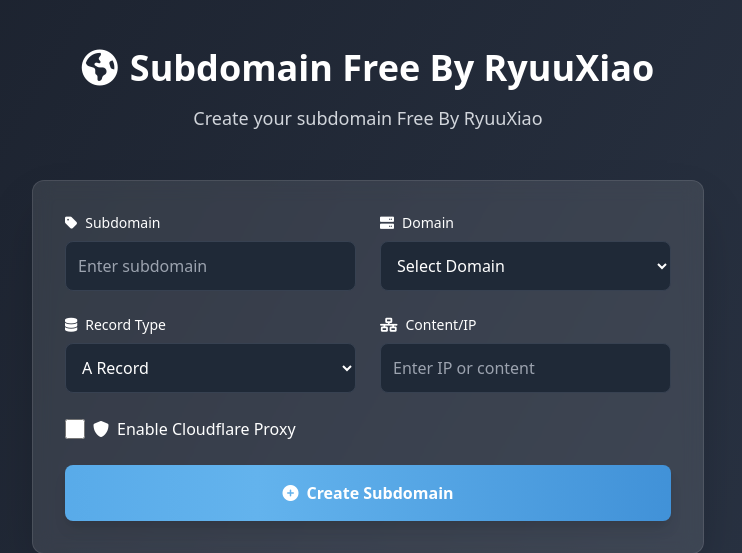
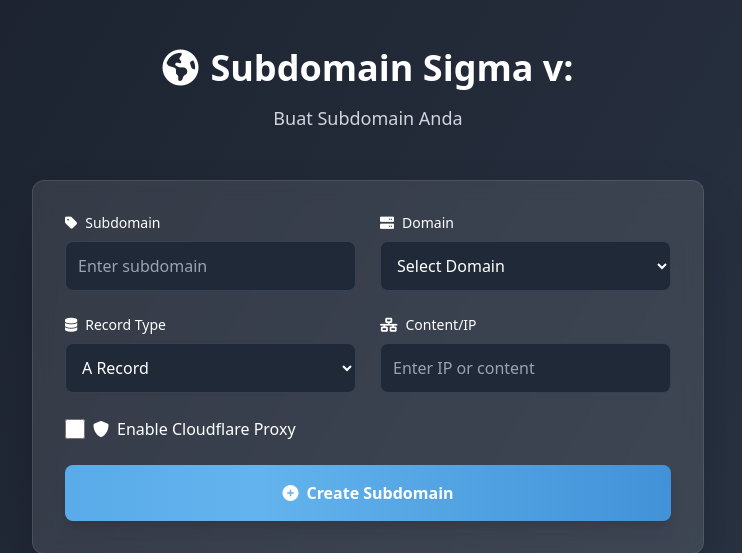
Before and after one commit to Asep-Yanto/subdo-creator, a Flask app: page / in a window 1280 px wide. Shown: the top 553 px of the page, without its empty margins (272-1014 px from the left). Run offline with Flask 2, Linux system fonts and the light colour scheme.

Commit message:
Add files via upload

```diff
--- a/templates/index.html
+++ b/templates/index.html
@@ -3,7 +3,7 @@
 <head>
    <meta charset="UTF-8">
    <meta name="viewport" content="width=device-width, initial-scale=1.0">
-   <title>Web Subdomain Free</title>
+   <title>Subdomain Sigma</title>
    <link href="https://cdn.jsdelivr.net/npm/tailwindcss@2.2.19/dist/tailwind.min.css" rel="stylesheet">
    <link rel="stylesheet" href="https://cdnjs.cloudflare.com/ajax/libs/font-awesome/6.0.0/css/all.min.css">
    <style>
@@ -87,9 +87,9 @@
        <!-- Header -->
        <div class="text-center mb-12">
            <h1 class="text-4xl font-bold text-white mb-4">
-               <i class="fas fa-globe-americas mr-3"></i>Subdomain Free By RyuuXiao
+               <i class="fas fa-globe-americas mr-3"></i>Subdomain Sigma v:
            </h1>
-           <p class="text-gray-300 text-lg">Create your subdomain Free By RyuuXiao</p>
+           <p class="text-gray-300 text-lg">Buat Subdomain Anda</p>
        </div>
 
        <!-- Main Card -->
```
